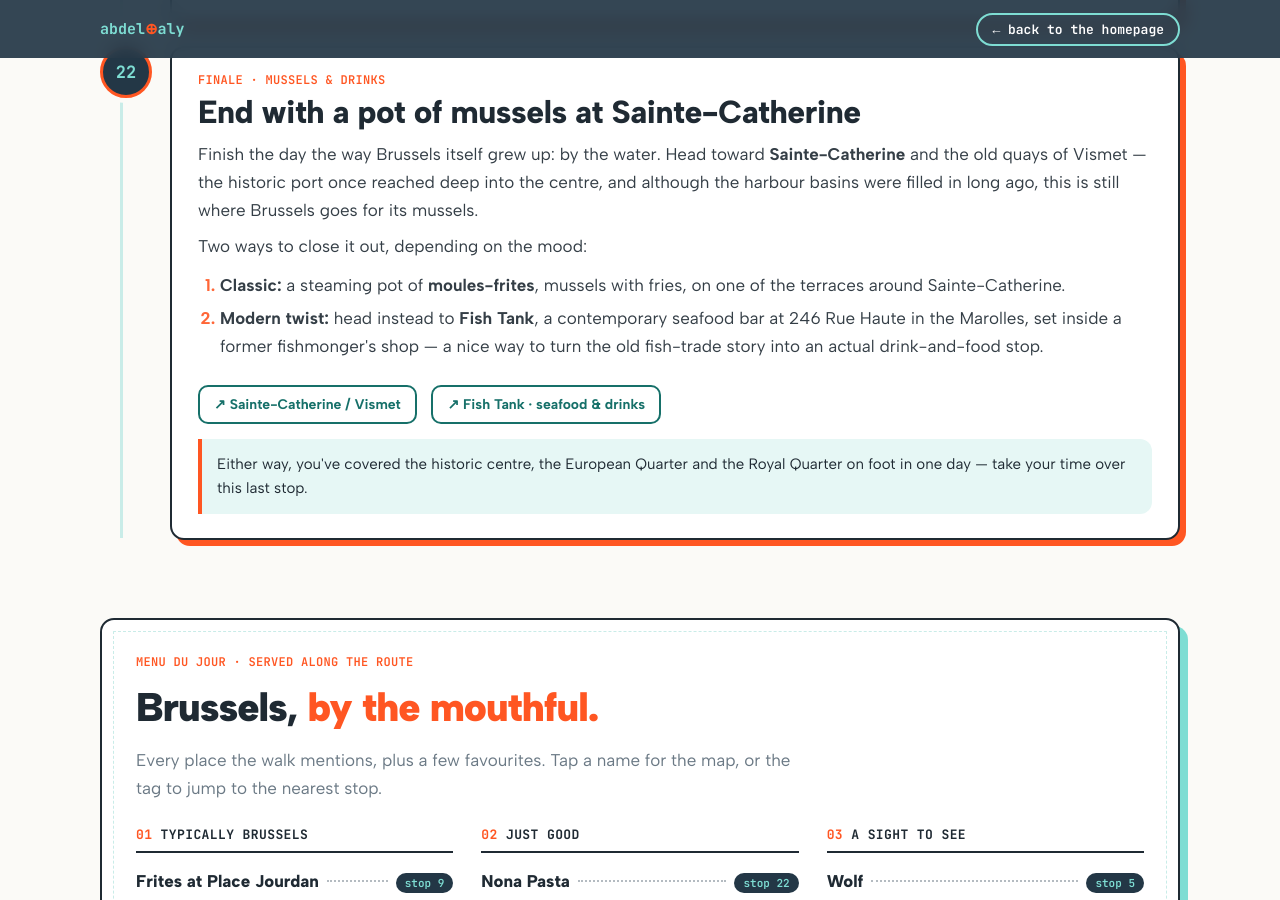
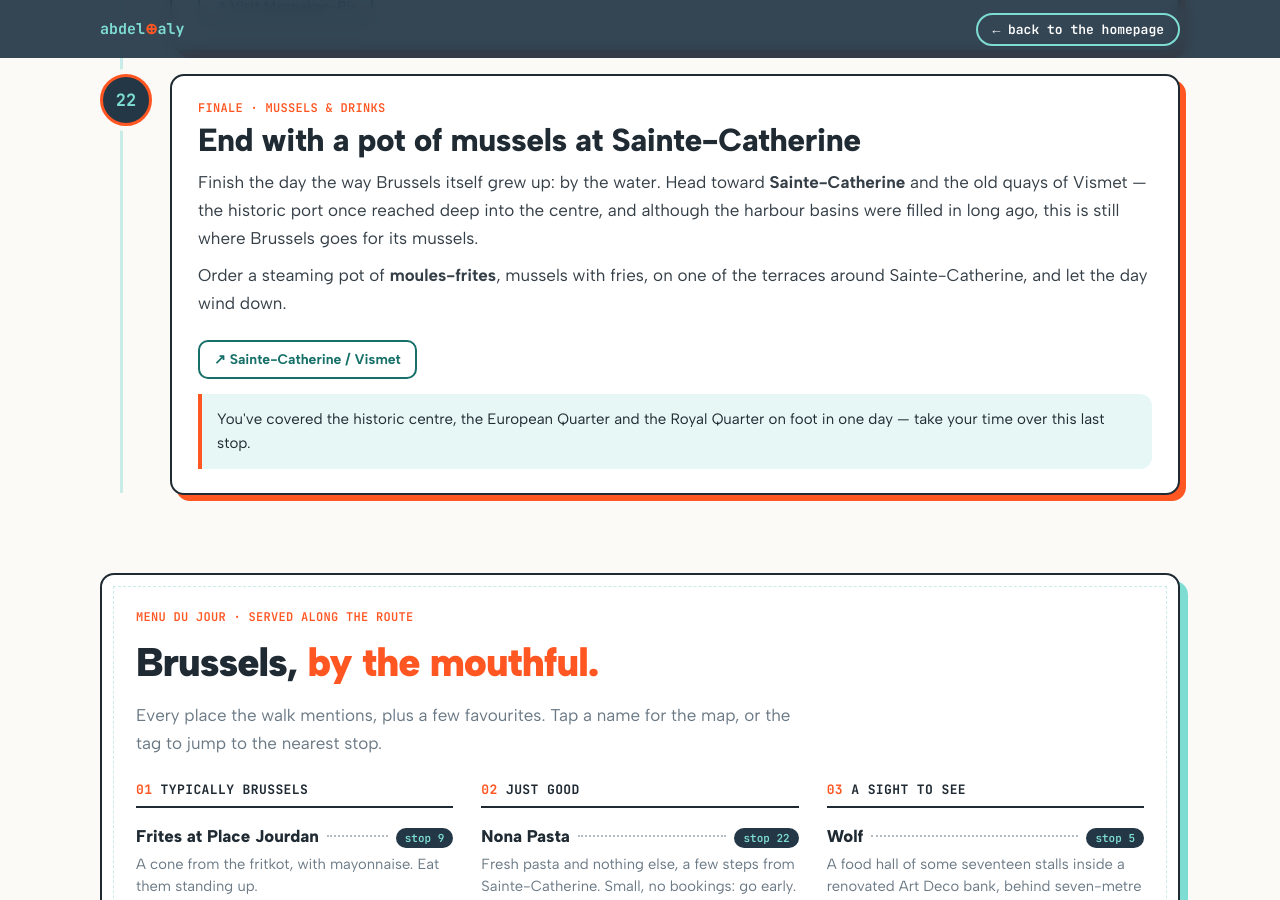
Before and after one commit to abdelrahamanaly/abdelrahamanaly.github.io, a Jekyll site: the page brussels/index.html, which Jekyll copies as it is, in a window 1280 px wide and 900 px high, scrolled down 10458 px. Built offline with Jekyll 4.4.1, drawn with Linux system fonts in a browser that asks for light colours; some of the changed text lies outside the part shown.

Commit message:
Brussels menu: Vedet and Ginette, Nüetnigenough, no Fish Tank; LinkedIn link on the homepage
- Place Lux offers a Vedet or a Ginette; Nüetnigenough joins the typical course.
- Fish Tank is removed from the finale, the menu and the references.
- links.linkedin in profile.yml adds LinkedIn buttons to the hero and contact and to the Person sameAs list; the unused linkedin setting in _config.yml is removed.

Co-Authored-By: Claude Opus 5.5 <noreply@anthropic.com>

```diff
--- a/_config.yml
+++ b/_config.yml
@@ -10,7 +10,6 @@ plugins:
 
 # Search and link previews. Leave a value empty ("") to leave it out.
 google_site_verification: ""   # the content="..." value of the meta tag from Google Search Console
-linkedin: ""                   # your LinkedIn profile URL, e.g. https://www.linkedin.com/in/...
 og_image: "/assets/preview.png"                 # a 1200x627 image for LinkedIn previews, e.g. /assets/preview.png
 
 # Not part of the published site.
--- a/_data/profile.yml
+++ b/_data/profile.yml
@@ -21,6 +21,7 @@ links:
   email: abdelrahaman.aly@gmail.com
   scholar: https://scholar.google.com/citations?user=FDfDueMAAAAJ&hl=en
   github: https://github.com/abdelrahamanaly
+  linkedin: https://www.linkedin.com/in/abdelrahamanaly/
 
 numbers:
   - value: "18"
--- a/_layouts/default.html
+++ b/_layouts/default.html
@@ -22,7 +22,7 @@
 <script type="application/ld+json">
 {"@context":"https://schema.org","@type":"Person","name":{{ p.name | jsonify }},"alternateName":"Abdel Aly","jobTitle":{{ p.title | jsonify }},
  "worksFor":{"@type":"Organization","name":"Technology Innovation Institute"},"url":{{ site.url | jsonify }},
- "sameAs":[{{ p.links.scholar | jsonify }},{{ p.links.github | jsonify }}{% if site.linkedin != "" and site.linkedin %},{{ site.linkedin | jsonify }}{% endif %}]}
+ "sameAs":[{{ p.links.scholar | jsonify }},{{ p.links.github | jsonify }}{% if p.links.linkedin %},{{ p.links.linkedin | jsonify }}{% endif %}]}
 </script>
 {%- endif %}
 <link rel="preconnect" href="https://fonts.googleapis.com"><link rel="preconnect" href="https://fonts.gstatic.com" crossorigin>
--- a/brussels/index.html
+++ b/brussels/index.html
@@ -646,17 +646,12 @@
           old quays of Vismet — the historic port once reached deep into the centre, and although the harbour basins
           were filled in long ago, this is still where Brussels goes for its mussels.
         </p>
-        <p>Two ways to close it out, depending on the mood:</p>
-        <ol>
-          <li><strong>Classic:</strong> a steaming pot of <strong>moules-frites</strong>, mussels with fries, on one
-            of the terraces around Sainte-Catherine.</li>
-          <li><strong>Modern twist:</strong> head instead to <strong>Fish Tank</strong>, a contemporary seafood bar
-            at 246 Rue Haute in the Marolles, set inside a former fishmonger's shop — a nice way to turn the old
-            fish-trade story into an actual drink-and-food stop.</li>
-        </ol>
+        <p>
+          Order a steaming pot of <strong>moules-frites</strong>, mussels with fries, on one of the terraces around
+          Sainte-Catherine, and let the day wind down.
+        </p>
         <a class="route-link" href="https://www.google.com/maps/search/?api=1&query=Vismet+Brussels" target="_blank" rel="noopener">↗ Sainte-Catherine / Vismet</a>
-        <a class="route-link" href="https://www.google.com/maps/search/?api=1&query=Fish+Tank+246+Rue+Haute+Brussels" target="_blank" rel="noopener">↗ Fish Tank · seafood & drinks</a>
-        <div class="note">Either way, you've covered the historic centre, the European Quarter and the Royal Quarter on foot in one day — take your time over this last stop.</div>
+        <div class="note">You've covered the historic centre, the European Quarter and the Royal Quarter on foot in one day — take your time over this last stop.</div>
       </div>
     </article>
 
@@ -674,12 +669,16 @@
           <p>A cone from the fritkot, with mayonnaise. Eat them standing up.</p>
         </div>
         <div class="dish">
-          <div class="line"><a class="name" href="https://www.google.com/maps/search/?api=1&query=Place+du+Luxembourg+Brussels" target="_blank" rel="noopener">A Vedett at Place Lux</a><span class="dots"></span><a class="at" href="#stop-12">stop 12</a></div>
+          <div class="line"><a class="name" href="https://www.google.com/maps/search/?api=1&query=Place+du+Luxembourg+Brussels" target="_blank" rel="noopener">A Vedet or a Ginette at Place Lux</a><span class="dots"></span><a class="at" href="#stop-12">stop 12</a></div>
           <p>The beer break in the middle of the European Quarter.</p>
         </div>
         <div class="dish">
           <div class="line"><a class="name" href="https://www.google.com/maps/search/?api=1&query=Fin+de+Siecle+Rue+des+Chartreux+9+Brussels" target="_blank" rel="noopener">Fin de Siècle</a><span class="dots"></span><a class="at" href="#stop-4">stop 4</a></div>
           <p>Brussels home cooking near Saint-Géry: stoemp, vol-au-vent, rabbit grand-mère.</p>
+        </div>
+        <div class="dish">
+          <div class="line"><a class="name" href="https://www.google.com/maps/search/?api=1&query=N%C3%BCetnigenough+Rue+du+Lombard+Brussels" target="_blank" rel="noopener">Nüetnigenough</a><span class="dots"></span><a class="at" href="#stop-21">stop 21</a></div>
+          <p>A small Belgian brasserie on Rue du Lombard, between the Grand-Place and Manneken-Pis: classics cooked with beer, and plenty more to drink. Go early.</p>
         </div>
         <div class="dish">
           <div class="line"><a class="name" href="https://www.google.com/maps/search/?api=1&query=Sainte-Catherine+Brussels" target="_blank" rel="noopener">Moules-frites at Sainte-Catherine</a><span class="dots"></span><a class="at" href="#stop-22">stop 22</a></div>
@@ -691,10 +690,6 @@
         <div class="dish">
           <div class="line"><a class="name" href="https://www.google.com/maps/search/?api=1&query=Nona+Pasta+Rue+Sainte-Catherine+Brussels" target="_blank" rel="noopener">Nona Pasta</a><span class="dots"></span><a class="at" href="#stop-22">stop 22</a></div>
           <p>Fresh pasta and nothing else, a few steps from Sainte-Catherine. Small, no bookings: go early. Its pizza sibling is down the same street.</p>
-        </div>
-        <div class="dish">
-          <div class="line"><a class="name" href="https://www.google.com/maps/search/?api=1&query=Fish+Tank+246+Rue+Haute+Brussels" target="_blank" rel="noopener">Fish Tank</a><span class="dots"></span><a class="at" href="#stop-22">stop 22</a></div>
-          <p>Seafood and drinks in a former fishmonger's shop in the Marolles.</p>
         </div>
         <div class="dish">
           <div class="line"><a class="name" href="https://www.google.com/maps/search/?api=1&query=Galeries+Royales+Saint-Hubert+Brussels" target="_blank" rel="noopener">Chocolate in the Galeries</a><span class="dots"></span><a class="at" href="#stop-19">stop 19</a></div>
@@ -718,7 +713,6 @@
       <a href="https://www.visit.brussels/en/visitors/plan-your-trip/a-legendary-stay-for-history-buffs/day-1-exploring-the-historical-centre" target="_blank" rel="noopener">Visit Brussels · Historical Centre</a>
       <a href="https://www.visit.brussels/en/visitors/professionals/venue-details.Manneken-Pis.250486" target="_blank" rel="noopener">Visit Brussels · Manneken-Pis</a>
       <a href="https://www.visit.brussels/en/visitors/venue-details.Old-Port-fish-market.1613" target="_blank" rel="noopener">Visit Brussels · Old Port / Fish Market</a>
-      <a href="https://www.visit.brussels/en/visitors/venue-details.Fish-Tank.50004168" target="_blank" rel="noopener">Visit Brussels · Fish Tank</a>
     </div>
     <p style="margin-top:18px">Prepared as a walking itinerary; opening hours and transport conditions can change, so check the destination before setting off.</p>
     <p class="made">A side quest by <a href="../">Abdel Aly</a>.</p>
--- a/index.html
+++ b/index.html
@@ -24,6 +24,8 @@ layout: default
       <a class="btn solid" href="#contact">Say hello</a>
       <a class="btn" href="{{ p.links.scholar }}">Google Scholar</a>
       <a class="btn" href="{{ p.links.github }}">GitHub</a>
+      {%- if p.links.linkedin %}
+      <a class="btn" href="{{ p.links.linkedin }}">LinkedIn</a>{% endif %}
       {%- if tour %}
       <a class="btn tour" href="{{ tour.url }}">{{ tour.button | escape }}</a>
       {%- endif %}
@@ -227,6 +229,8 @@ layout: default
       <a class="btn" href="mailto:{{ p.links.email }}">{{ p.links.email }}</a>
       <a class="btn" href="{{ p.links.scholar }}">Google Scholar</a>
       <a class="btn" href="{{ p.links.github }}">GitHub</a>
+      {%- if p.links.linkedin %}
+      <a class="btn" href="{{ p.links.linkedin }}">LinkedIn</a>{% endif %}
     </div>
   </div>
 </section>
```
Also changed, not shown: other parts of brussels/index.html (+1 -1 lines), README.md.
